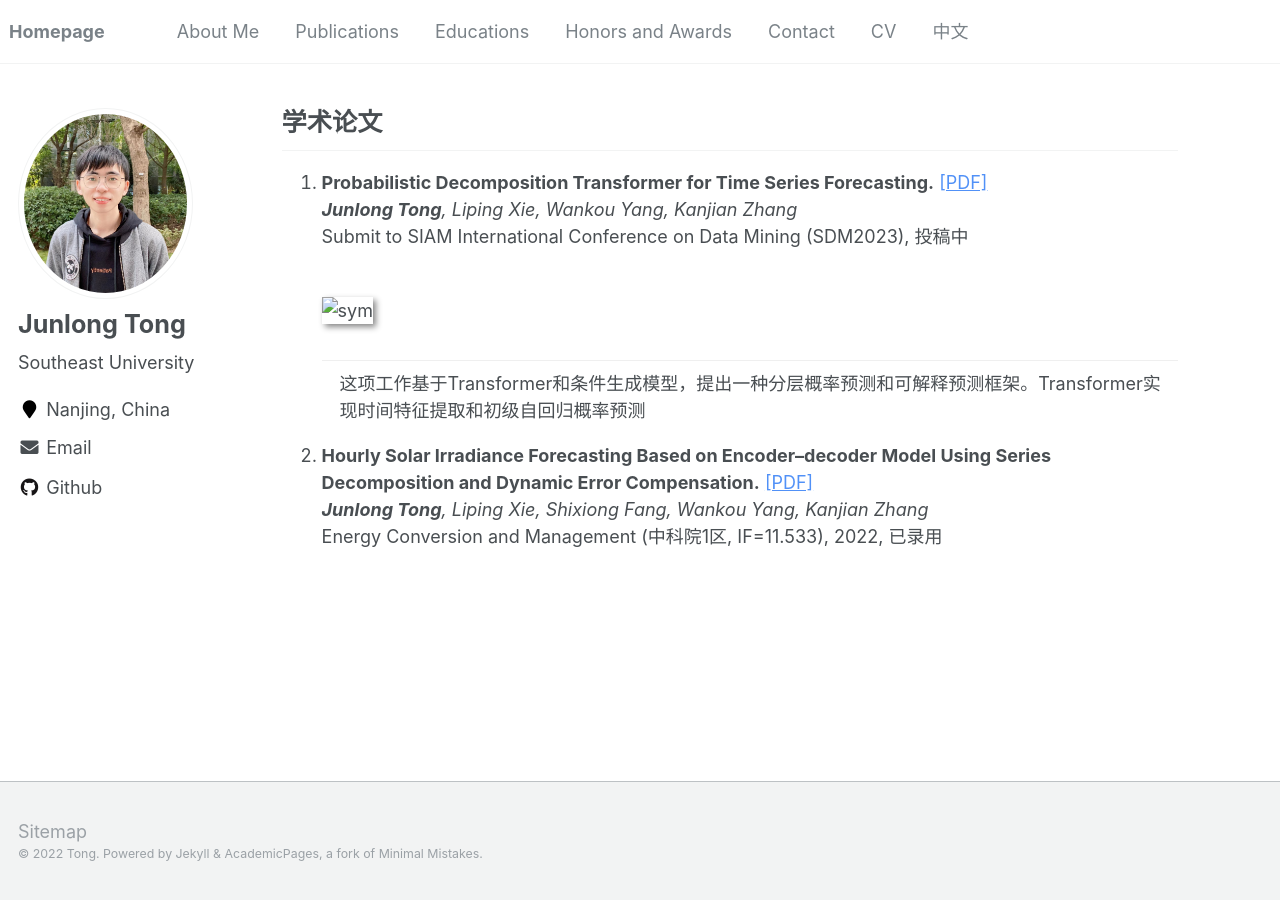
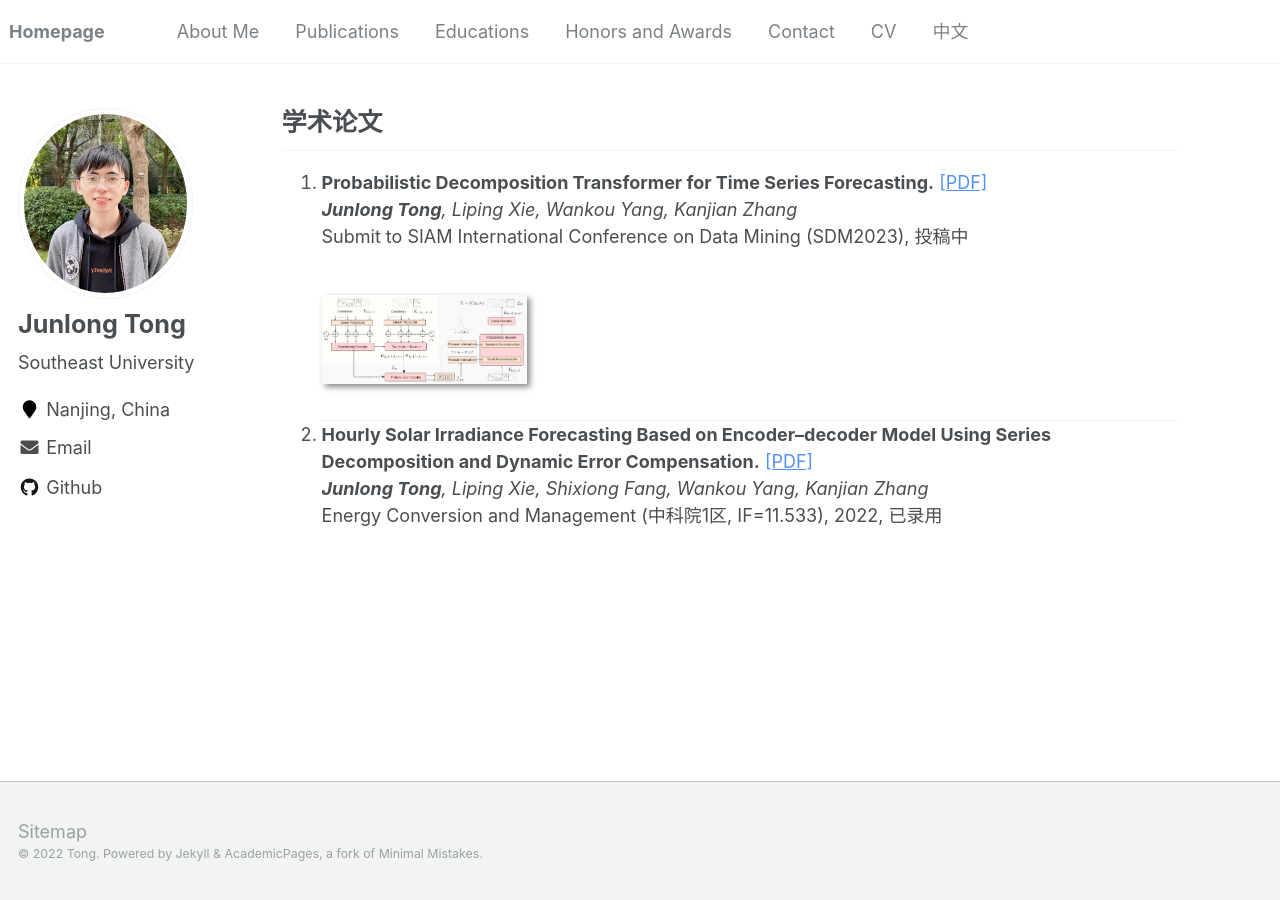
Before and after one commit to JL-tong/JL-tong.github.io, a Jekyll site: the page built from _pages/includes/Publications.md, in a window 1280 px wide. Built offline with Jekyll 4.4.1, drawn with Linux system fonts in a browser that asks for light colours; our own code applies the rules of GitHub Pages for plain Markdown files; comment, search, counter and statistics services are not loaded.

Commit message:
Updata pages

```diff
--- a/_pages/includes/Publications.md
+++ b/_pages/includes/Publications.md
@@ -6,14 +6,14 @@
 	Submit to SIAM International Conference on Data Mining (SDM2023), 投稿中<br>
     </li>
 <div class='paper-box'><div class='paper-box-image'>
-<div><img src='images/frame.png' alt="sym" width="60%"></div></div>
+<div><img src='https://jl-tong.github.io/images/frame.png' alt="sym" width="60%"></div></div>
 <div class='paper-box-text' markdown="1"></div></div>
 
-<table frame=void rules=none>
+<!-- <table frame=void rules=none>
     <tr>
-        <td> 这项工作基于Transformer和条件生成模型，提出一种分层概率预测和可解释预测框架。Transformer实现时间特征提取和初级自回归概率预测</td>
+        <td> 这项工作基于Transformer和条件生成模型，提出一种分层概率预测和可解释预测框架。Transformer实现时间特征提取和初级自回归概率预测；条件生成模型用于处理初级预测输出的概率分布</td>
     </tr>
-</table>
+</table> -->
 
 
 
```
